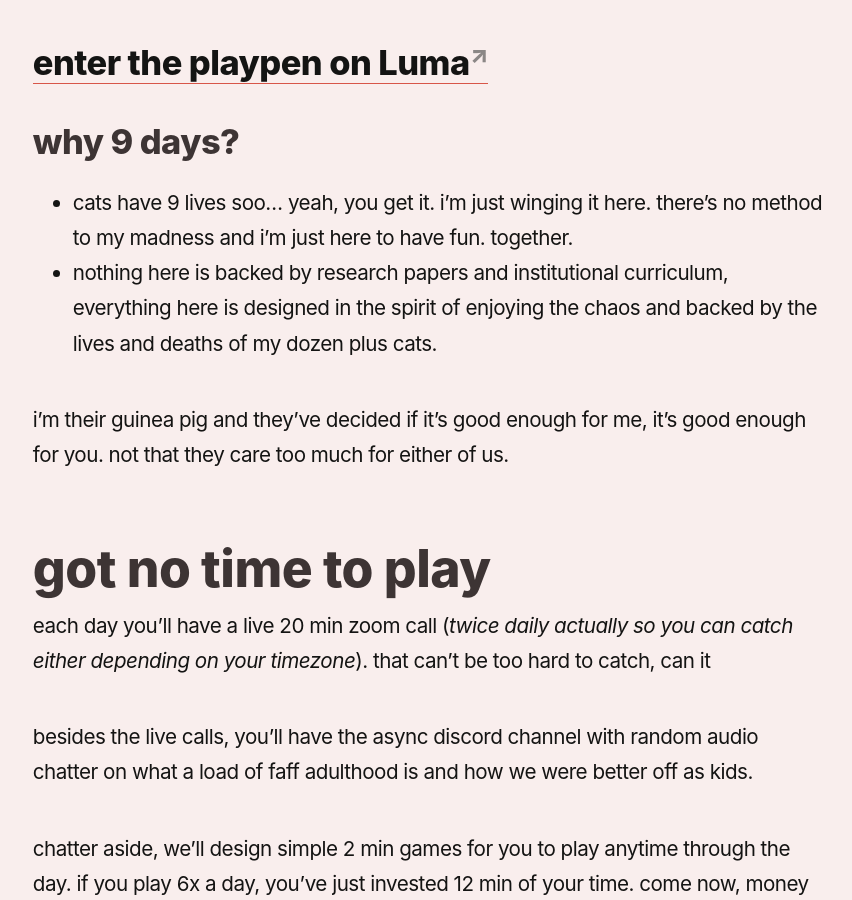
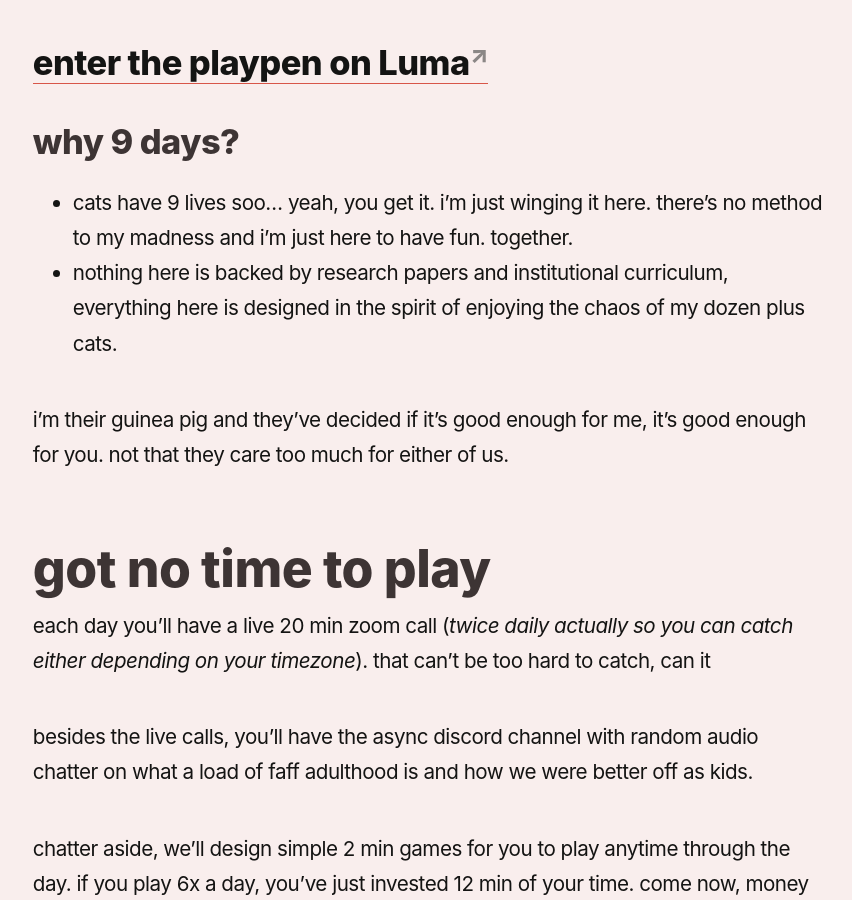
Before and after one commit to reddy2go/redgarden, a Jekyll site: the page built from _notes/playpen.md, in a window 1280 px wide and 900 px high, scrolled down 1045 px. Shown: the whole window, without its empty margins (44-896 px from the left). Built offline with Jekyll 4.4.1, drawn with Linux system fonts in a browser that asks for light colours; some web fonts are replaced; Markdown is read by kramdown in place of the engine named in the settings.

Commit message:
auto commit

```diff
--- a/_notes/playpen.md
+++ b/_notes/playpen.md
@@ -14,7 +14,7 @@
 
 ### why 9 days?
 - cats have 9 lives soo... yeah, you get it. i’m just winging it here. there’s no method to my madness and i’m just here to have fun. together.
-- nothing here is backed by research papers and institutional curriculum, everything here is designed in the spirit of enjoying the chaos and backed by the lives and deaths of my dozen plus cats.
+- nothing here is backed by research papers and institutional curriculum, everything here is designed in the spirit of enjoying the chaos of my dozen plus cats.
 
 i’m their guinea pig and they’ve decided if it’s good enough for me, it’s good enough for you. not that they care too much for either of us.
 
```
